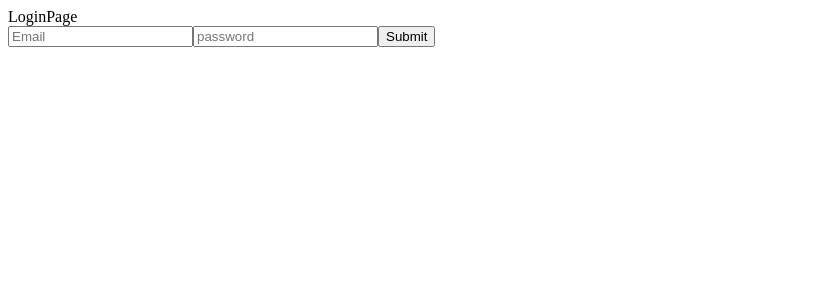
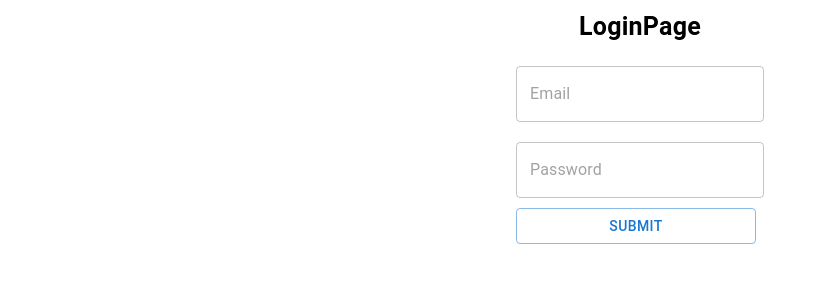
Before and after one commit to SujeetMainali/My-project, a React (Vite) app: page /login in a window 1280 px wide. Shown: the top 300 px of the page, without its empty margins (0-819 px from the left). Built offline with nearby package versions, Linux system fonts and the light colour scheme.

Commit message:
added: Login form

```diff
--- a/src/ui/organisms/Inputs.tsx
+++ b/src/ui/organisms/Inputs.tsx
@@ -3,33 +3,7 @@ import { useState } from "react";
 import { NoteObject, TITLE_LIMIT, BODY_LIMIT } from "../../interface/Interface";
 import { v4 as uuid } from "uuid";
 
-const Container = styled(Box)`
-  & > * {
-    margin: 0px 20px 20px 0px;
-  }
-  & > div > input[type="text"] {
-    border-bottom: 1px solid black;
-    opacity: 0.4;
-  }
 
-  & > div > input[type="color"] {
-    width: 30px;
-    height: 30px;
-    bottom: -30px;
-  }
-  & > span {
-    font-size: 10px;
-    position: relative;
-    right: 40px;
-  }
-`;
-const Error = styled(Typography)`
-  background-color: red;
-  color: white;
-  padding: 10px;
-  width: 50%;
-  border-radius: 10px;
-`;
 const defaultObject = {
   id: "",
   title: "",
@@ -106,4 +80,33 @@ const Inputs: React.FC<ICreateNoteProps> = ({ addNotes }) => {
   );
 };
 
+const Container = styled(Box)`
+  & > * {
+    margin: 0px 20px 20px 0px;
+  }
+  & > div > input[type="text"] {
+    border-bottom: 1px solid black;
+    opacity: 0.4;
+  }
+
+  & > div > input[type="color"] {
+    width: 30px;
+    height: 30px;
+    bottom: -30px;
+  }
+  & > span {
+    font-size: 10px;
+    position: relative;
+    right: 40px;
+  }
+`;
+const Error = styled(Typography)`
+  background-color: red;
+  color: white;
+  padding: 10px;
+  width: 50%;
+  border-radius: 10px;
+`;
+
+
 export default Inputs;
--- a/src/ui/organisms/NavBar.tsx
+++ b/src/ui/organisms/NavBar.tsx
@@ -102,7 +102,7 @@ export default function DrawerAppBar(props: Props) {
                   cursor: "pointer",
                 }}
               >
-                Coffee.co
+                Notes
               </Link>
             </span>
           </Typography>
--- a/src/ui/pages/LoginPage.tsx
+++ b/src/ui/pages/LoginPage.tsx
@@ -1,21 +1,73 @@
-import { useForm } from "react-hook-form";
+import { Box, Button, TextField, Typography, styled } from "@mui/material";
+import { useForm, Controller, SubmitHandler } from "react-hook-form";
+
+interface IFormInputs {
+  email: string;
+  password: string;
+}
 function LoginPage() {
-  const { register, handleSubmit } = useForm();
+  const { control, handleSubmit } = useForm<IFormInputs>({
+    defaultValues: {
+      email: "",
+      password: "",
+    },
+  });
+
+  const onSubmit: SubmitHandler<IFormInputs> = (data) => console.log(data);
+
   return (
     <>
-      <div>LoginPage</div>
-      <form
-        onSubmit={handleSubmit((data) => {
-          console.log(data);
-        })}
-      >
+      <Container>
+        <Typography style={{fontSize:25, fontWeight:'bolder'}}>LoginPage</Typography>
 
-        <input type="text" placeholder="Email" {...register('email')} />
-        <input type="text" placeholder="password" {...register('password')} />
-        <input type="submit" />
-      </form>
+        <form onSubmit={handleSubmit(onSubmit)}>
+          <Controller
+            name="email"
+            control={control}
+            render={({ field }) => (
+              <TextField
+                {...field}
+                type="email"
+                placeholder="Email"
+                style={{ margin: 10 }}
+              />
+            )}
+          />
+          <Controller
+            name="password"
+            control={control}
+            render={({ field }) => (
+              <TextField
+                {...field}
+                type="password"
+                autoComplete="current-password"
+                placeholder="Password"
+                style={{ margin: 10 }}
+              />
+            )}
+          />
+          {/* <Box component="span" /> */}
+          {/* <input type="submit" style={{margin:10, background:'blue'}} /> */}
+          <Button variant="outlined" type="submit" style={{width: 240, marginLeft: 10}}>Submit </Button>
+        </form>
+      </Container>
     </>
   );
 }
 
+const Container = styled(Box)`
+  display: flex;
+  flex-direction: column;
+  /* border: 2px solid black; */
+  align-items: center;
+  justify-content: center;
+
+  form {
+    display: flex;
+    flex-direction: column;
+    max-width: 400px;
+    margin: 10px;
+  }
+`;
+
 export default LoginPage;
```
